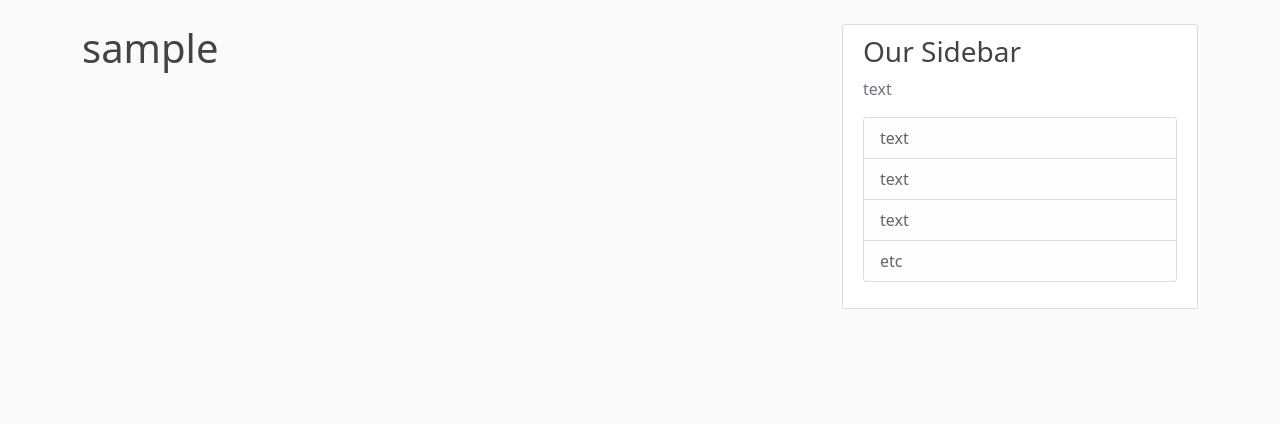
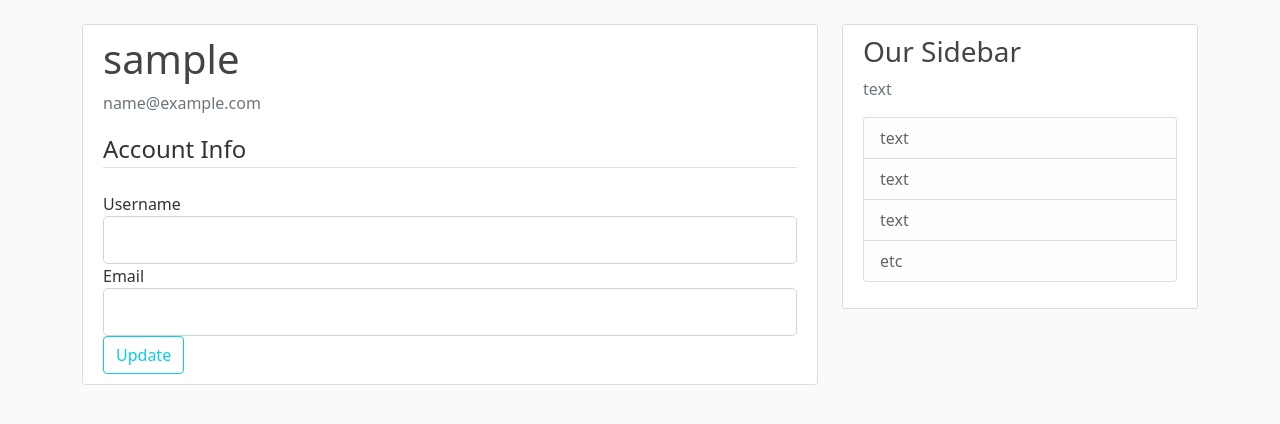
Before and after one commit to sunba23/Waywatch, a Flask app: page /account in a window 1280 px wide. Shown: the part 56-480 px from the top of the page. Run offline with Flask 3, Linux system fonts and the light colour scheme; the visitor is signed in with stand-in values (Sample User, id 1).

Commit message:
allowing credentials change

```diff
--- a/app/forms.py
+++ b/app/forms.py
@@ -2,6 +2,7 @@ from flask_wtf import FlaskForm
 from wtforms import StringField, PasswordField, SubmitField, BooleanField
 from wtforms.validators import DataRequired, Length, Email, EqualTo, ValidationError
 from app.models import User
+from flask_login import current_user
 
 
 class RegistrationForm(FlaskForm):
@@ -21,8 +22,27 @@ class RegistrationForm(FlaskForm):
         if user:
             raise ValidationError('This email is already taken. Please choose a different one.')
 
+
 class LoginForm(FlaskForm):
     email = StringField('Email', validators=[DataRequired(), Email()])
     password = PasswordField('Password', validators=[DataRequired()])
     remember = BooleanField('Remember Me')
     submit = SubmitField('Login')
+
+
+class UpdateAccountForm(FlaskForm):
+    username = StringField('Username', validators=[DataRequired(), Length(min=3, max=20)])
+    email = StringField('Email', validators=[DataRequired(), Email()])
+    submit = SubmitField('Update')
+
+    def validate_username(self, username):
+        if username.data != current_user.username:
+            user = User.query.filter_by(username = username.data).first()
+            if user:
+                raise ValidationError('This username is already taken. Please choose another one.')
+
+    def validate_email(self, email):
+        if email.data != current_user.email:
+            user = User.query.filter_by(email = email.data).first()
+            if user:
+                raise ValidationError('This email is already taken. Please choose a different one.')
--- a/app/routes.py
+++ b/app/routes.py
@@ -1,6 +1,6 @@
 from flask import render_template, url_for, flash, redirect, request
 from app import app, db, bcrypt
-from app.forms import RegistrationForm, LoginForm
+from app.forms import RegistrationForm, LoginForm, UpdateAccountForm
 from app.models import User, Camera
 from flask_login import login_user, current_user, logout_user, login_required
 
@@ -70,4 +70,5 @@ def logout():
 @app.route('/account')
 @login_required
 def account():
-    return render_template('account.html', title='Account')
+    form = UpdateAccountForm()
+    return render_template('account.html', title='Account', form=form)
--- a/app/templates/account.html
+++ b/app/templates/account.html
@@ -1,5 +1,47 @@
 {% extends "layout.html" %}
 
 {% block content %}
-    <h1>{{ current_user.username }}</h1>
+    <div class="content-section">
+        <div class="media">
+            <div class="media-body">
+                <h2 class="account-heading">{{ current_user.username }}</h2>
+                <p class="text-secondary">{{ current_user.email }}</p>
+            </div>
+        </div>
+            <form method="POST" action="">
+                {{ form.hidden_tag() }}
+                <fieldset class="form-group">
+                    <legend class="border-bottom mb-4">Account Info</legend>
+                    <div class="form-group">
+                        {{ form.username.label(class="form-control-label") }}
+                        {% if form.username.errors %}
+                            {{ form.username(class="form-control form-control-lg is-invalid") }}
+                            <div class="invalid-feedback">
+                                {% for error in form.username.errors %}
+                                    <span>{{ error }}</span>
+                                {% endfor %}
+                            </div>
+                        {% else %}
+                            {{ form.username(class="form-control form-control-lg") }}
+                        {% endif %}
+                    </div>
+                    <div class="form-group">
+                        {{ form.email.label(class="form-control-label") }}
+                        {% if form.email.errors %}
+                            {{ form.email(class="form-control form-control-lg is-invalid") }}
+                            <div class="invalid-feedback">
+                                {% for error in form.email.errors %}
+                                    <span>{{ error }}</span>
+                                {% endfor %}
+                            </div>
+                        {% else %}
+                            {{ form.email(class="form-control form-control-lg") }}
+                        {% endif %}
+                    </div>
+                </fieldset>
+                <div class="form-group">
+                    {{ form.submit(class="btn btn-outline-info") }}
+                </div>
+            </form>
+    </div>
 {% endblock content %}
--- a/app/templates/register.html
+++ b/app/templates/register.html
@@ -8,7 +8,6 @@
                 <legend class="border-bottom mb-4">Join Today</legend>
                 <div class="form-group">
                     {{ form.username.label(class="form-control-label") }}
-
                     {% if form.username.errors %}
                         {{ form.username(class="form-control form-control-lg is-invalid") }}
                         <div class="invalid-feedback">
```
